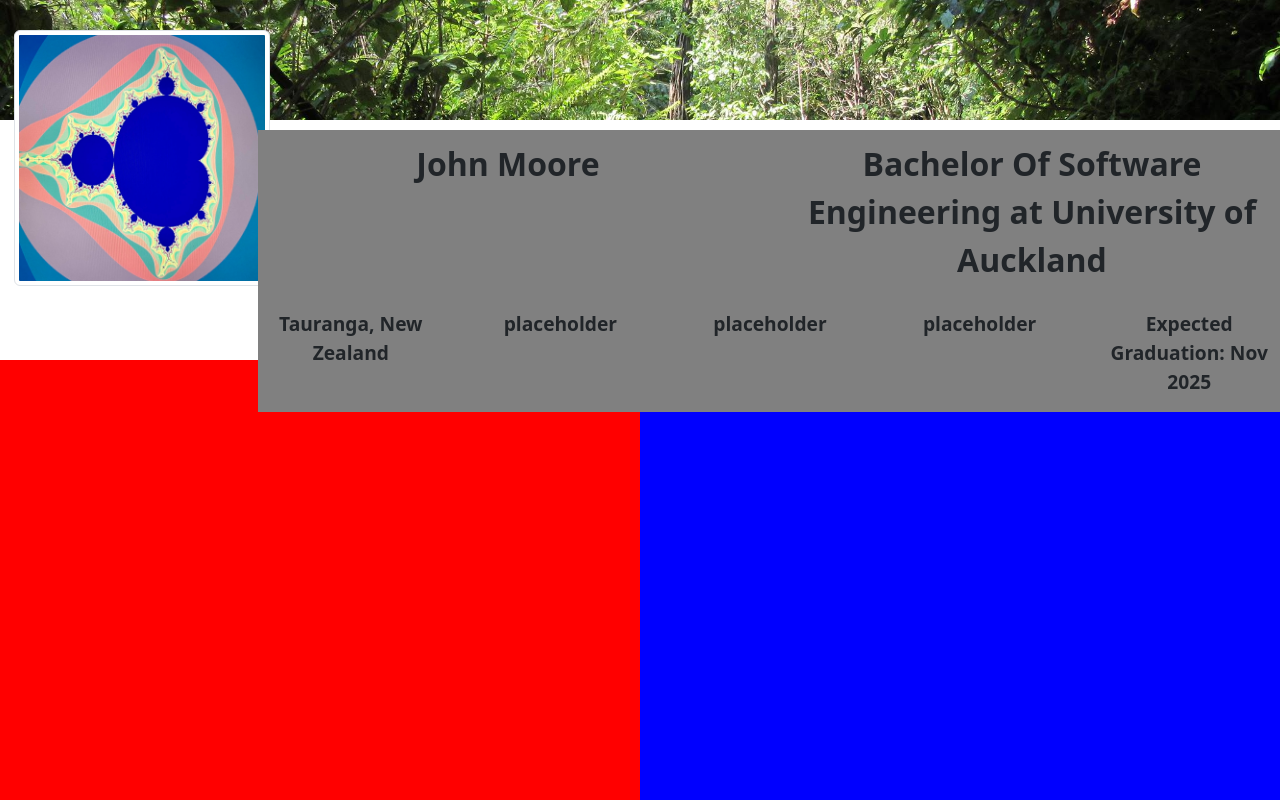
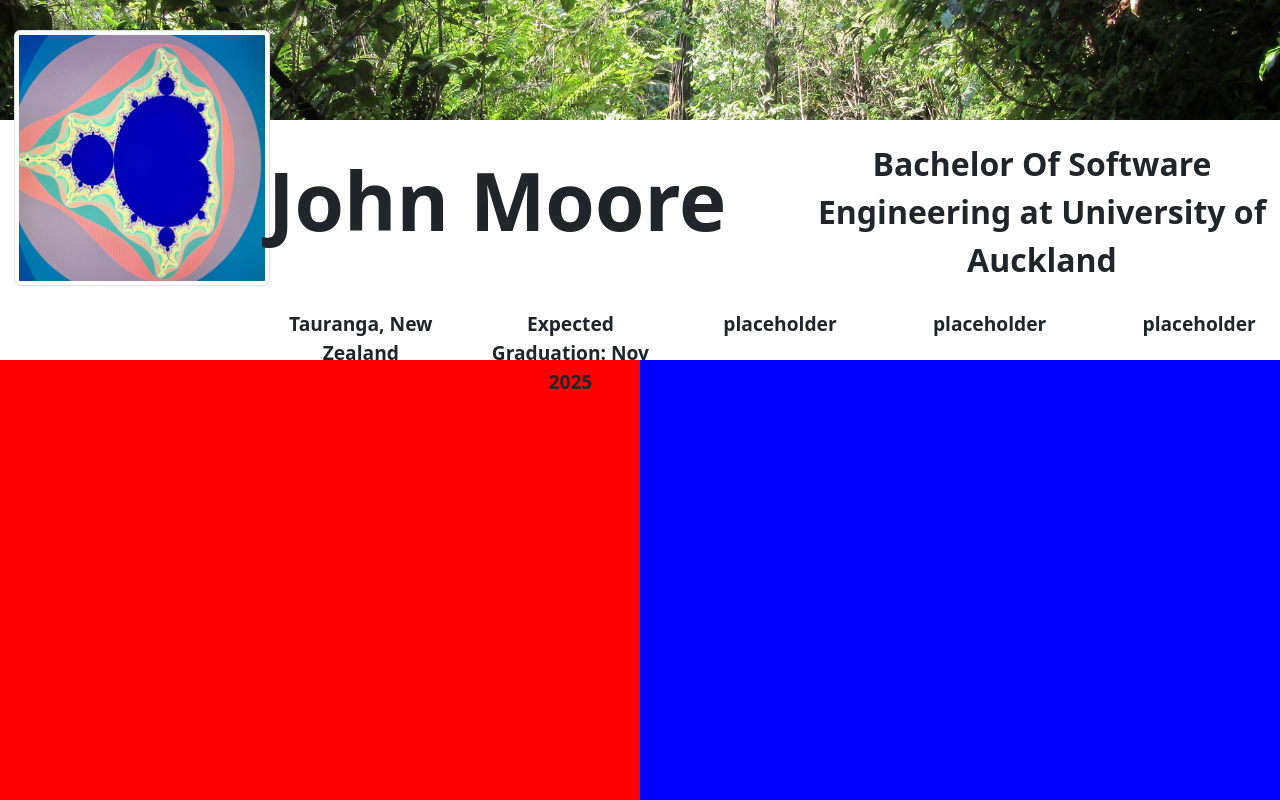
Before and after one commit to John-Moore-UOA/Profile-Website, a React (Vite) app: page / in a window 1280 px wide. Shown: the part 360-1160 px from the top of the page. Built offline with nearby package versions, Linux system fonts and the light colour scheme.

Commit message:
namespace finalize

```diff
--- a/src/Body/ContentSlider.jsx
+++ b/src/Body/ContentSlider.jsx
@@ -1,7 +1,7 @@
 function ContentSlider() {
   return (
     <>
-      <div className="body-content-slider">content slider</div>
+      <div className="body-content-slider"></div>
     </>
   );
 }
--- a/src/Header/ProfileNamespace.jsx
+++ b/src/Header/ProfileNamespace.jsx
@@ -15,7 +15,7 @@ function ProfileNamespace() {
               <div className="row">
                 <div className="col">
                   {" "}
-                  <p className="namespace-major">John Moore</p>
+                  <p className="namespace-name">John Moore</p>
                 </div>
                 <div className="col">
                   {" "}
@@ -29,7 +29,9 @@ function ProfileNamespace() {
                   <p className="namespace-minor">Tauranga, New Zealand</p>
                 </div>
                 <div className="col">
-                  <p className="namespace-minor">placeholder</p>
+                  <p className="namespace-minor">
+                    Expected Graduation: Nov 2025
+                  </p>
                 </div>
                 <div className="col">
                   <p className="namespace-minor">placeholder</p>
@@ -38,9 +40,7 @@ function ProfileNamespace() {
                   <p className="namespace-minor">placeholder</p>
                 </div>
                 <div className="col">
-                  <p className="namespace-minor">
-                    Expected Graduation: Nov 2025
-                  </p>
+                  <p className="namespace-minor">placeholder</p>
                 </div>
               </div>
             </div>
--- a/src/Header/headerstyles.css
+++ b/src/Header/headerstyles.css
@@ -8,6 +8,9 @@
   position: relative;
   height : 30vh;
   width: 100%;
+
+  margin-right: 100px;
+
 
   z-index: 2;
   background-color: white;
@@ -57,15 +60,13 @@
   width: 80vw;
 
   margin-top: 10px;
-  margin-right: 10px;
 
   z-index: 2;
-  background-color: grey;
 }
 
 
 .namespace-name {
-  font-size: 3em;
+  font-size: 5em;
   font-weight: bold;
   text-align: left;
   margin-top: 10px;
```
